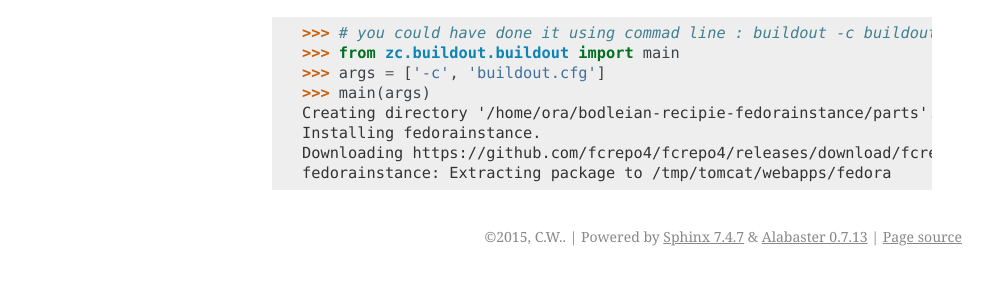
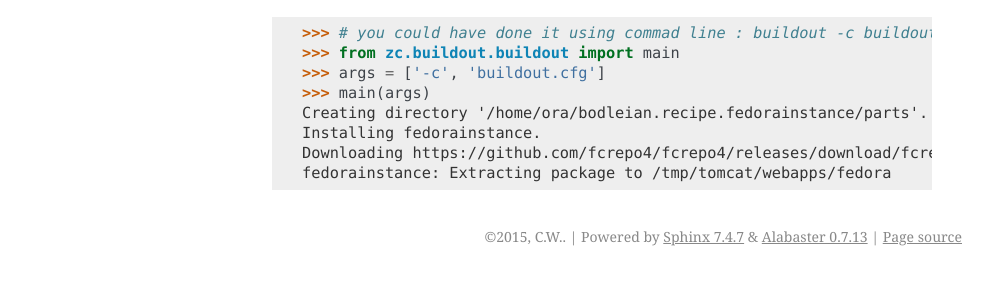
Before and after one commit to bodleian/bodleian.recipe.fedorainstance, a Sphinx documentation site: the page built from docs/source/fedora4.rst, in a window 1280 px wide. Shown: the part 437-722 px from the top of the page, without its empty margins (148-1140 px from the left). Built offline with Sphinx 7.4.7, drawn with Linux system fonts in a browser that asks for light colours.

```diff
--- a/docs/source/fedora3.rst
+++ b/docs/source/fedora3.rst
@@ -87,7 +87,7 @@ Here is what you see::
     >>> main(args)
     Installing fedora3instance.
     Downloading http://downloads.sourceforge.net/project/fedora-commons/fedora/3.7.0/fcrepo-installer-3.7.0.jar?r=&ts=1424278682&use_mirror=waia
-    fedora3instance: Unpack war file /home/ora/bodleian-recipie-fedorainstance/parts/fedora3instance/install/fedora.war to /tmp/tomcat/webapps/fedora
+    fedora3instance: Unpack war file /home/ora/bodleian.recipe.fedorainstance/parts/fedora3instance/install/fedora.war to /tmp/tomcat/webapps/fedora
 
 
 .. testcode::
--- a/docs/source/fedora4.rst
+++ b/docs/source/fedora4.rst
@@ -39,7 +39,7 @@ Here is what you see::
     >>> from zc.buildout.buildout import main
     >>> args = ['-c', 'buildout.cfg']
     >>> main(args)
-    Creating directory '/home/ora/bodleian-recipie-fedorainstance/parts'.
+    Creating directory '/home/ora/bodleian.recipe.fedorainstance/parts'.
     Installing fedorainstance.
     Downloading https://github.com/fcrepo4/fcrepo4/releases/download/fcrepo-4.2.0/fcrepo-webapp-4.2.0.war
     fedorainstance: Extracting package to /tmp/tomcat/webapps/fedora
```
Also changed, not shown: README.rst (+9 -0 lines).
